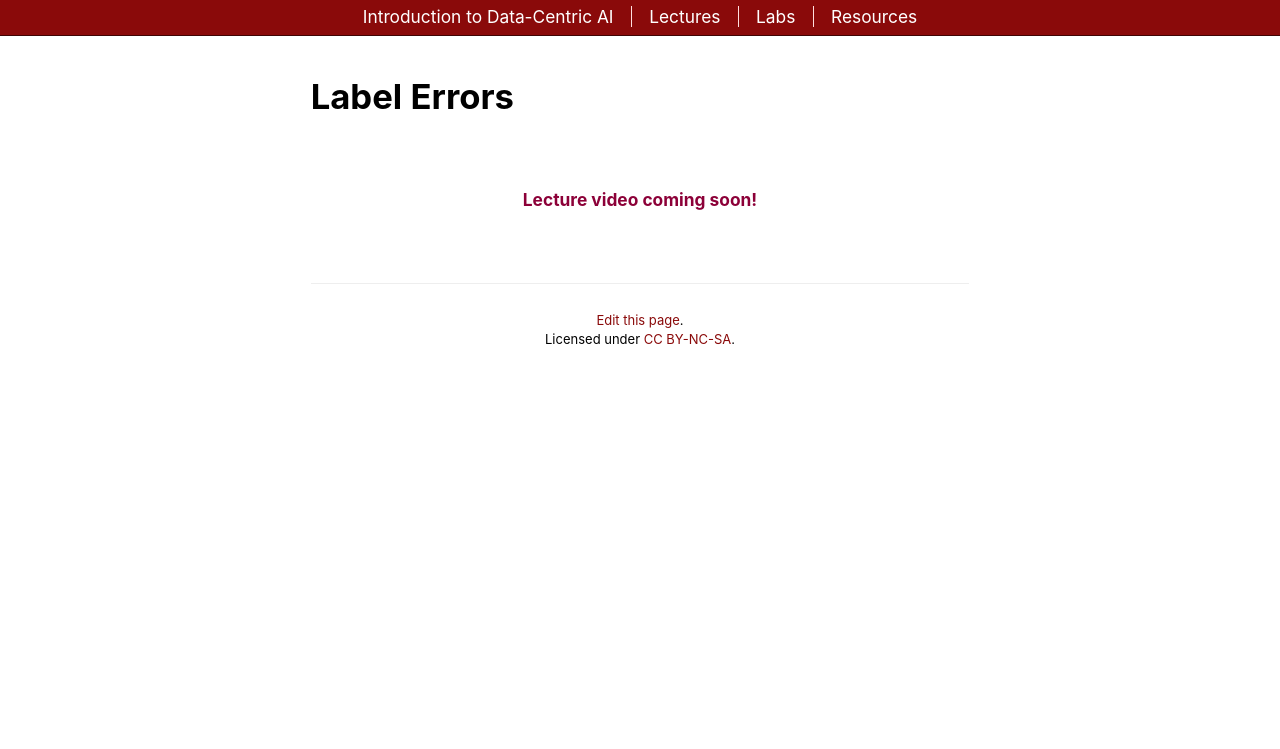
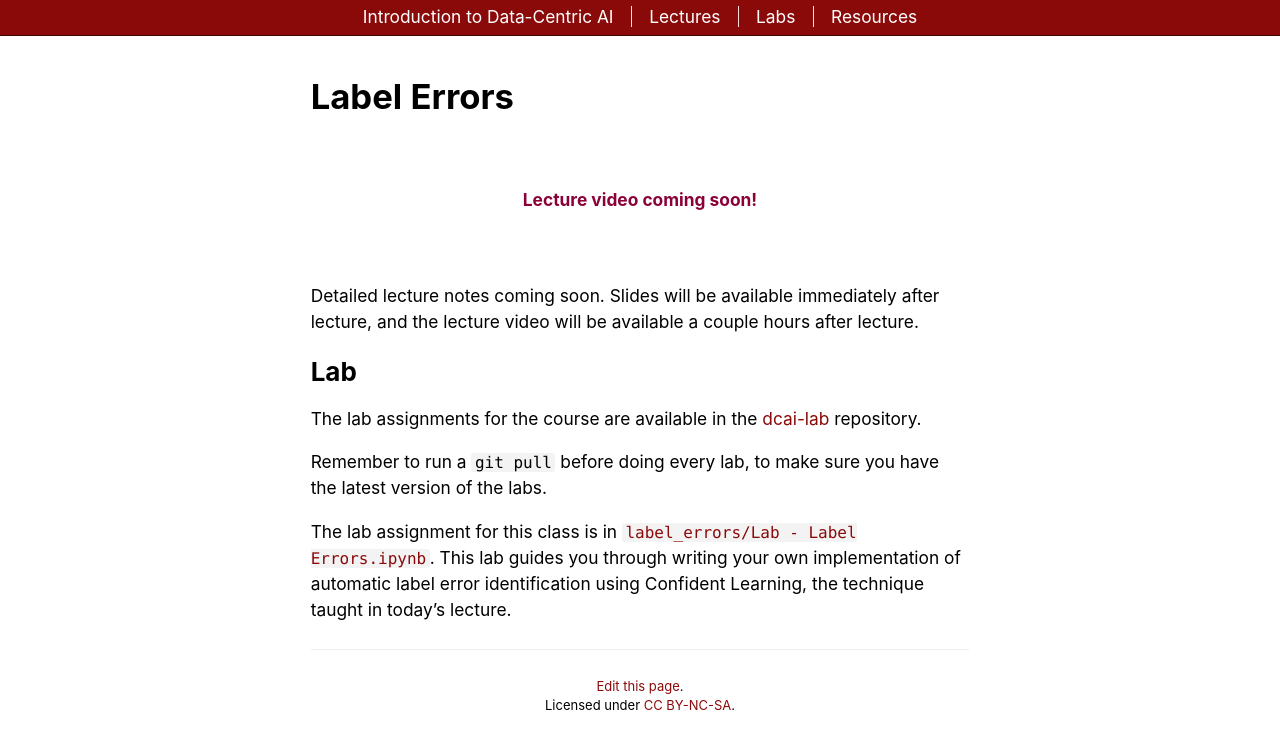
Before and after one commit to dcai-course/dcai-course, a Jekyll site: the page built from _lectures/label-errors.md, in a window 1280 px wide. Shown: the top 749 px of the page. Built offline with Jekyll 4.4.1, drawn with Linux system fonts in a browser that asks for light colours.

Commit message:
Add link to lab

```diff
--- a/_lectures/label-errors.md
+++ b/_lectures/label-errors.md
@@ -2,8 +2,18 @@
 layout: lecture
 title: "Label Errors"
 date: 2023-01-18
-ready: false
+ready: true
 video:
   aspect: 56.25
   # id: Wz50FvGG6xU
 ---
+
+Detailed lecture notes coming soon. Slides will be available immediately after lecture, and the lecture video will be available a couple hours after lecture.
+
+# Lab
+
+The lab assignments for the course are available in the [dcai-lab](https://github.com/dcai-course/dcai-lab) repository.
+
+Remember to run a `git pull` before doing every lab, to make sure you have the latest version of the labs.
+
+The lab assignment for this class is in [`label_errors/Lab - Label Errors.ipynb`](https://github.com/dcai-course/dcai-lab/blob/master/label_errors/Lab%20-%20Label%20Errors.ipynb). This lab guides you through writing your own implementation of automatic label error identification using Confident Learning, the technique taught in today's lecture.
```
